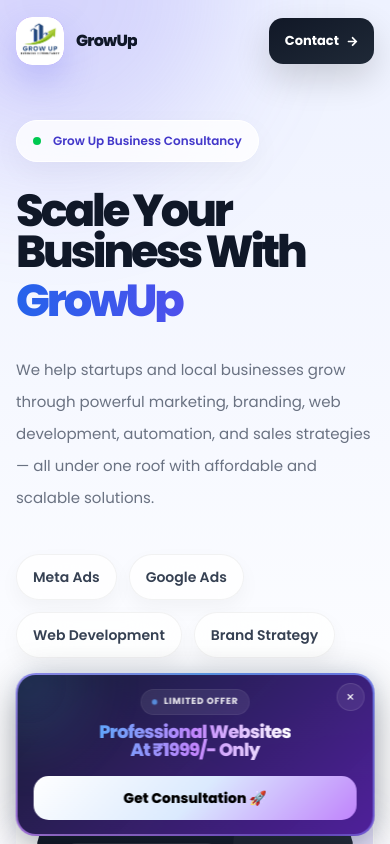
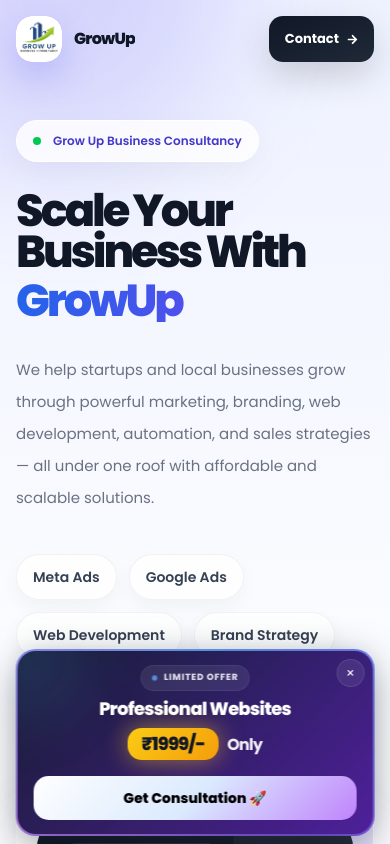
Before and after one commit to Nikhilvarma2000/growup-landing-page, a React (Vite) app: page / in a window 390 px wide. Shown: the top 844 px of the page. Built offline with nearby package versions, Linux system fonts and the light colour scheme.

Commit message:
contact button updated

```diff
--- a/src/App.jsx
+++ b/src/App.jsx
@@ -415,23 +415,66 @@
 
                   fontWeight:900,
 
-                  lineHeight:1.05,
+                  lineHeight:1.1,
 
                   letterSpacing:"-0.04em",
 
-                  background:
-                    "linear-gradient(90deg,#60a5fa,#c084fc,#ffffff)",
-
-                  WebkitBackgroundClip:"text",
-
-                  WebkitTextFillColor:"transparent"
+                  color:"#ffffff"
                 }}
               >
 
                 Professional Websites
+
                 <br />
 
-                At ₹1999/- Only
+                <span
+                  style={{
+
+                    display:"inline-flex",
+
+                    alignItems:"center",
+
+                    gap:"8px",
+
+                    marginTop:"10px",
+
+                    padding:"6px 14px",
+
+                    borderRadius:"14px",
+
+                    background:
+                      "linear-gradient(135deg,#facc15,#f59e0b)",
+
+                    color:"#111827",
+
+                    fontSize:"clamp(18px,4vw,30px)",
+
+                    fontWeight:900,
+
+                    boxShadow:
+                      "0 0 25px rgba(251,191,36,.55)"
+                  }}
+                >
+
+                  ₹1999/-
+
+                </span>
+
+                <span
+                  style={{
+                    marginLeft:"8px",
+
+                    color:"rgba(255,255,255,.92)",
+
+                    fontSize:"clamp(16px,3vw,24px)",
+
+                    fontWeight:700
+                  }}
+                >
+
+                  Only
+
+                </span>
 
               </h2>
 
--- a/src/components/Footer.jsx
+++ b/src/components/Footer.jsx
@@ -15,6 +15,9 @@
   return (
 
     <footer
+
+      id="footer"
+
       className="
         relative
         overflow-hidden
--- a/src/components/Navbar.jsx
+++ b/src/components/Navbar.jsx
@@ -28,10 +28,13 @@
 
     <header
       className={`
+
         fixed
         top-0
         left-0
+
         w-full
+
         z-[999]
 
         transition-all
@@ -39,9 +42,12 @@
 
         ${
           scrolled
+
             ? "bg-white/80 backdrop-blur-2xl border-b border-black/[0.05] shadow-[0_10px_40px_rgba(0,0,0,0.05)]"
+
             : "bg-transparent"
         }
+
       `}
     >
 
@@ -49,11 +55,12 @@
 
       <div
         className="
+
           max-w-[1450px]
           mx-auto
 
-          h-[82px]
-          sm:h-[88px]
+          h-[78px]
+          sm:h-[86px]
 
           px-4
           sm:px-6
@@ -62,6 +69,7 @@
           flex
           items-center
           justify-between
+
         "
       >
 
@@ -71,6 +79,7 @@
           href="#home"
 
           className="
+
             flex
             items-center
 
@@ -78,6 +87,7 @@
             sm:gap-4
 
             min-w-0
+
           "
         >
 
@@ -85,10 +95,11 @@
 
           <div
             className="
+
               shrink-0
 
-              w-[48px]
-              h-[48px]
+              w-[46px]
+              h-[46px]
 
               sm:w-[56px]
               sm:h-[56px]
@@ -102,12 +113,17 @@
               from-violet-500
               to-indigo-600
 
-              shadow-[0_16px_35px_rgba(99,102,241,0.28)]
             "
+
+            style={{
+              boxShadow:
+                "0 16px 35px rgba(99,102,241,0.28)"
+            }}
           >
 
             <img
               src="/logo.png"
+
               alt="Growup Logo"
 
               className="
@@ -134,6 +150,7 @@
 
             <span
               className="
+
                 text-[1rem]
                 sm:text-[1.2rem]
 
@@ -142,6 +159,7 @@
                 text-gray-900
 
                 truncate
+
               "
 
               style={{
@@ -155,6 +173,7 @@
 
             <span
               className="
+
                 hidden
                 sm:block
 
@@ -169,6 +188,7 @@
                 tracking-[0.18em]
 
                 text-gray-500
+
               "
             >
 
@@ -180,12 +200,13 @@
 
         </a>
 
-        {/* RIGHT */}
+        {/* RIGHT BUTTON */}
 
         <a
-          href="#contact"
+          href="#footer"
 
           className="
+
             shrink-0
 
             flex
@@ -219,6 +240,8 @@
             duration-300
 
             hover:-translate-y-1
+            hover:scale-[1.02]
+
           "
 
           style={{
@@ -228,11 +251,15 @@
         >
 
           <span className="hidden xs:block">
-            Free Consultation
+
+            Contact Info
+
           </span>
 
           <span className="xs:hidden">
+
             Contact
+
           </span>
 
           <FaArrowRight
@@ -247,6 +274,7 @@
       </div>
 
     </header>
+
   )
 }
 
```
